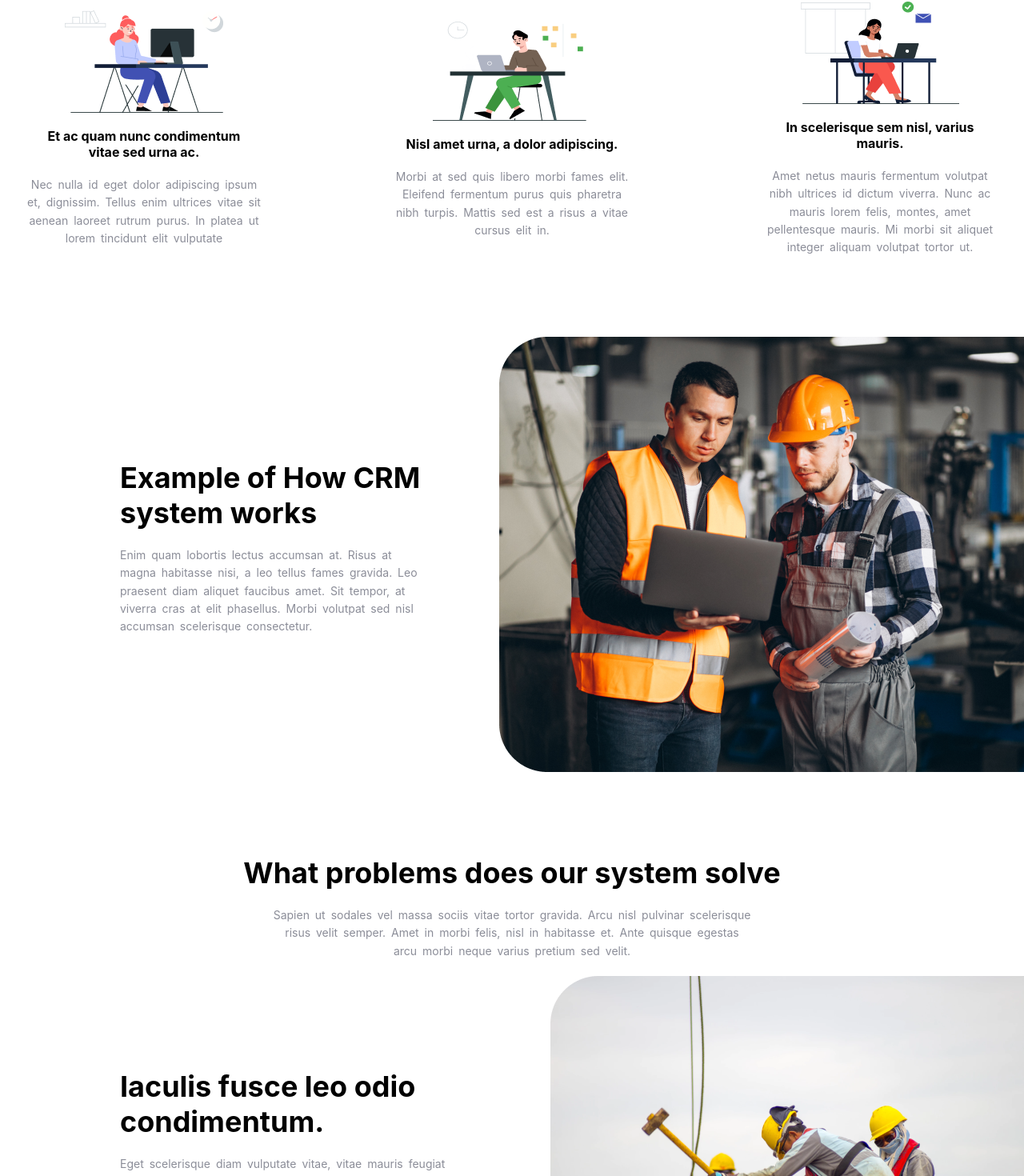
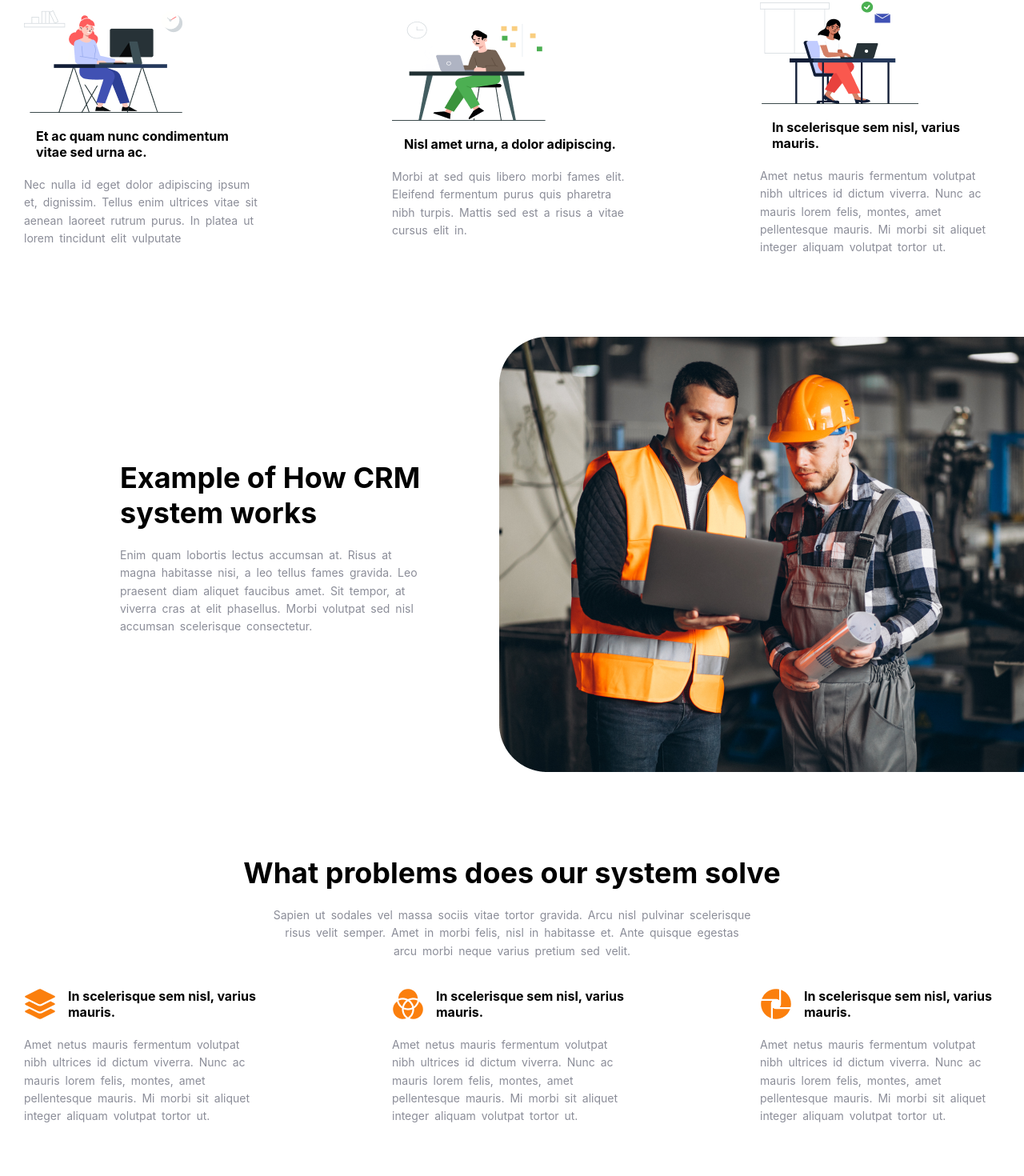
Before and after one commit to Rania-kh/react-interview-project, a React (Create React App) app: page / in a window 1280 px wide. Shown: the part 997-2467 px from the top of the page at 80% size. Built offline with nearby package versions, Linux system fonts and the light colour scheme.

Commit message:
card with icons

```diff
--- a/src/assets/components/SmallCard.css
+++ b/src/assets/components/CardWithImageSmall.css
@@ -16,3 +16,7 @@
     width:270px;
     margin-top: 15px;
 }
+
+.border-card{
+    border-radius: 4px;
+}
--- a/src/assets/pages/Home.css
+++ b/src/assets/pages/Home.css
@@ -16,7 +16,6 @@
 .center{
   justify-content: center;
   align-items: center;
-  text-align: center;
 }
 
 .icon{
@@ -25,3 +24,11 @@
   padding: 0%;
   margin-left: 8px;
 }
+
+.m-top{
+  margin-top: 15px;
+}
+
+.m-right{
+  margin-right: 15px;
+}
--- /dev/null
+++ b/src/components/CardWithIcon.js
@@ -0,0 +1,26 @@
+import React from 'react'
+import '../assets/components/CardWithImageSmall.css'
+function Home({
+    children,
+    image,
+    title,
+    subTitle
+}) {
+    return (
+        <div className="small-card-container border-card">
+            <div className="small-card-content">
+                <div className="row m-top">
+                    <img src={image} alt="small card" className="m-right"/>
+                    <p className="small-title">
+                        {title}
+                    </p>
+                </div>
+                <p className="gray-text">
+                    {subTitle}
+                </p>
+            </div>
+        </div>
+    )
+}
+
+export default Home
--- a/src/components/SmallCards.js
+++ b/src/components/CardWithImageSmall.js
@@ -1,5 +1,5 @@
 import React from 'react'
-import '../assets/components/SmallCard.css'
+import '../assets/components/CardWithImageSmall.css'
 function Home({
     children,
     image,
--- a/src/pages/Home.js
+++ b/src/pages/Home.js
@@ -4,7 +4,8 @@ import '../assets/components/Title.css'
 import Mainbar from '../components/Mainbar';
 import CardWithImage from '../components/CardWithImage';
 import SectionHeader from '../components/SectionHeader';
-import SmallCards from '../components/SmallCards'
+import CardWithImageSmall from '../components/CardWithImageSmall'
+import CardWithIcon from '../components/CardWithIcon'
 import { Button } from '../components/Button';
 import BG from '../assets/images/BG.png';
 import BG1 from '../assets/images/BG1.png';
@@ -14,6 +15,9 @@ import CARD1 from '../assets/images/card1.png'
 import CARD2 from '../assets/images/card2.png'
 import ARROW from '../assets/icons/Icosn.png'
 import PLAY from '../assets/icons/Icon.png'
+import LAYER from '../assets/icons/layer.png'
+import RGB from '../assets/icons/rgb.png'
+import CMYK from '../assets/icons/cmyk.png'
 
 function Home() {
     return (
@@ -42,7 +46,7 @@ function Home() {
                     subTitle="Sem ut velit sit hendrerit amet, ultrices suspendisse. Consectetur eu, molestie ac in neque id. Ultrices adipiscing at porttitor et laoreet sed"
                 />
                 <div className="row center">
-                    <SmallCards
+                    <CardWithImageSmall
                         image={CARD1}
                         title="Et ac quam nunc condimentum vitae sed urna ac."
                         subTitle="Nec nulla id eget dolor adipiscing ipsum et,
@@ -50,14 +54,14 @@ function Home() {
                         laoreet rutrum purus. In platea ut lorem tincidunt
                         elit vulputate"
                         />
-                    <SmallCards
+                    <CardWithImageSmall
                         image={CARD}
                         title="Nisl amet urna, a dolor adipiscing."
                         subTitle="Morbi at sed quis libero morbi fames elit. Eleifend
                         fermentum purus quis pharetra nibh turpis.
                         Mattis sed est a risus a vitae cursus elit in."
                         />
-                    <SmallCards
+                    <CardWithImageSmall
                         image={CARD2}
                         title="In scelerisque sem nisl, varius mauris."
                         subTitle="Amet netus mauris fermentum volutpat nibh
@@ -82,6 +86,32 @@ function Home() {
                     risus velit semper. Amet in morbi felis, nisl in habitasse et. Ante quisque egestas
                     arcu morbi neque varius pretium sed velit."
                 />
+                <div className="row center">
+                    <CardWithIcon
+                        image={LAYER}
+                        title="In scelerisque sem nisl, varius mauris."
+                        subTitle="Amet netus mauris fermentum volutpat nibh
+                        ultrices id dictum viverra. Nunc ac mauris lorem
+                        felis, montes, amet pellentesque mauris. Mi morbi
+                        sit aliquet integer aliquam volutpat tortor ut."
+                        />
+                    <CardWithIcon
+                        image={RGB}
+                        title="In scelerisque sem nisl, varius mauris."
+                        subTitle="Amet netus mauris fermentum volutpat nibh
+                        ultrices id dictum viverra. Nunc ac mauris lorem
+                        felis, montes, amet pellentesque mauris. Mi morbi
+                        sit aliquet integer aliquam volutpat tortor ut."
+                        />
+                    <CardWithIcon
+                        image={CMYK}
+                        title="In scelerisque sem nisl, varius mauris."
+                        subTitle="Amet netus mauris fermentum volutpat nibh
+                        ultrices id dictum viverra. Nunc ac mauris lorem
+                        felis, montes, amet pellentesque mauris. Mi morbi
+                        sit aliquet integer aliquam volutpat tortor ut."
+                        />
+                </div>
             </div>
             <div>
                 <CardWithImage
```
